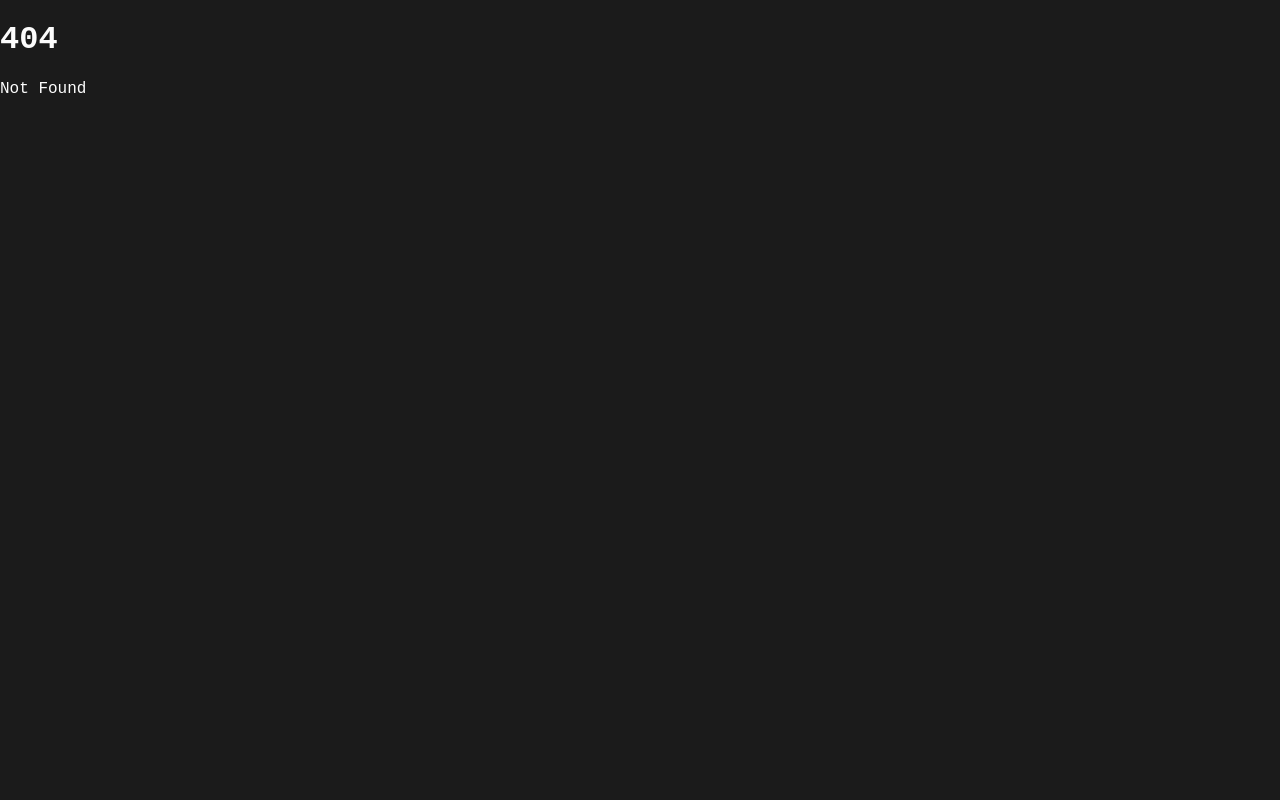
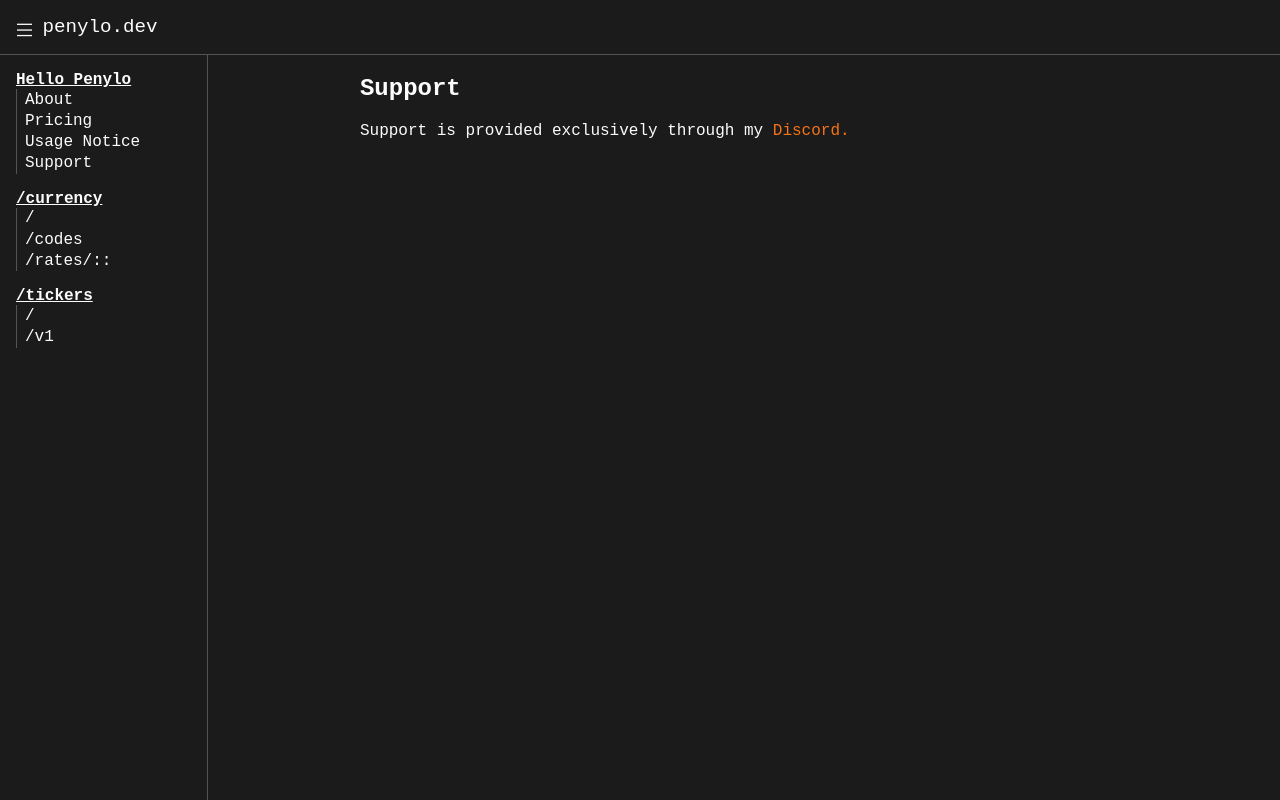
Before and after one commit to CoasterFan5/penylo.dev, a SvelteKit app: page /support in a window 1280 px wide. Before the commit this address had no page. Built offline with nearby package versions, Linux system fonts and the light colour scheme.

Commit message:
add support page

```diff
--- a/src/routes/(docs)/+page.svelte
+++ b/src/routes/(docs)/+page.svelte
@@ -3,7 +3,7 @@
 </script>
 
 <h2>Welcome to Penylo.dev</h2>
-<p>Free finance APIs for developers.</p>
+<p>Free APIs designed for developers.</p>
 
 <h3>New:</h3>
 <p>
--- a/src/routes/(docs)/Sidebar.svelte
+++ b/src/routes/(docs)/Sidebar.svelte
@@ -20,6 +20,7 @@
 		<a class="pageLink" href="/">About</a>
 		<a class="pageLink" href="/pricing">Pricing</a>
 		<a class="pageLink" href="/usage">Usage Notice</a>
+		<a class="pageLink" href="/support">Support</a>
 	</div>
 
 	<div class="section">
--- a/src/routes/(docs)/pricing/+page.svelte
+++ b/src/routes/(docs)/pricing/+page.svelte
@@ -52,7 +52,7 @@
 	</table>
 </div>
 
-<span class="small">*We would still appreciate it :)</span>
+<span class="small">*I would still appreciate it :)</span>
 
 <style lang="scss">
 	.label {
--- /dev/null
+++ b/src/routes/(docs)/support/+page.svelte
@@ -0,0 +1,11 @@
+<script>
+	import Link from '$lib/components/Link.svelte';
+</script>
+
+<h2>Support</h2>
+
+<p>
+	Support is provided exclusively through my <Link href="https://discord.gg/BDF3efd8KM"
+		>Discord.</Link
+	>
+</p>
```
